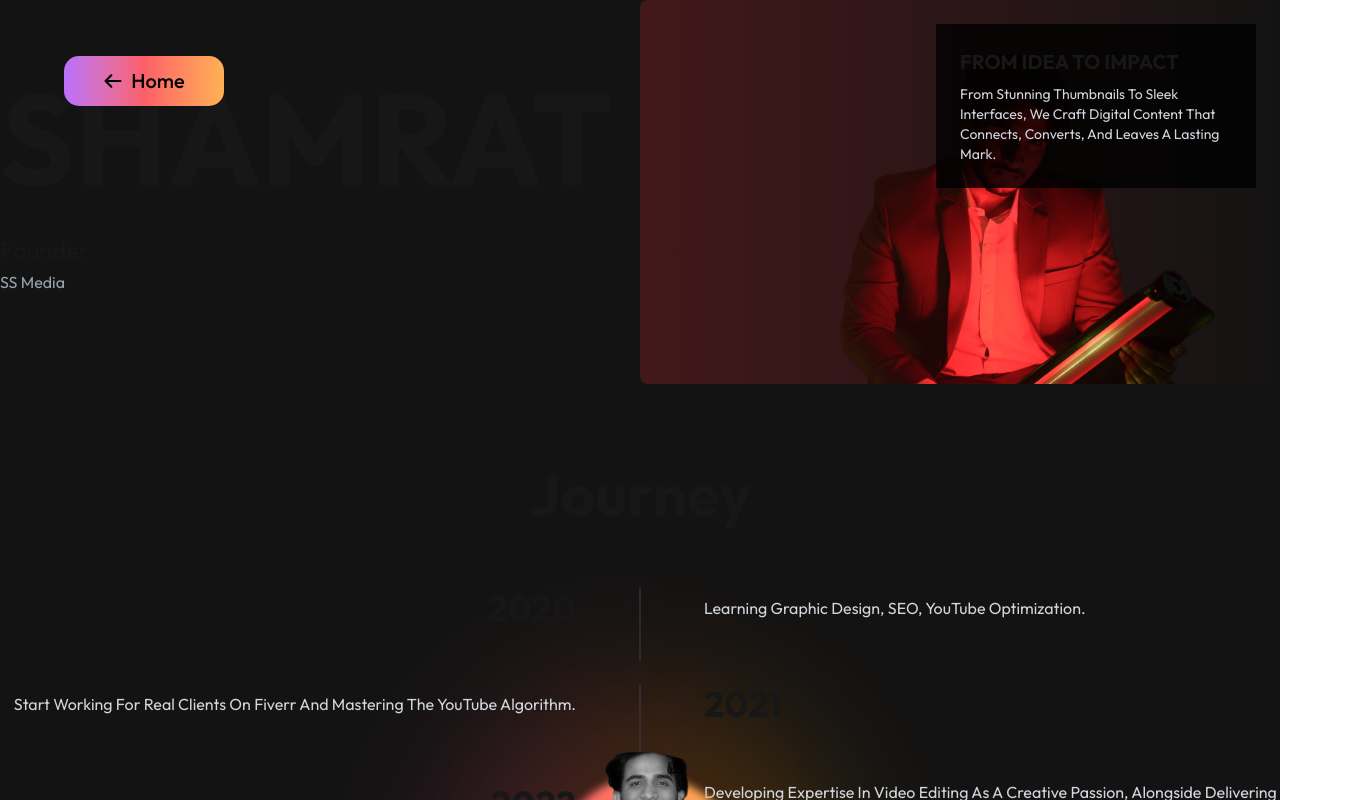
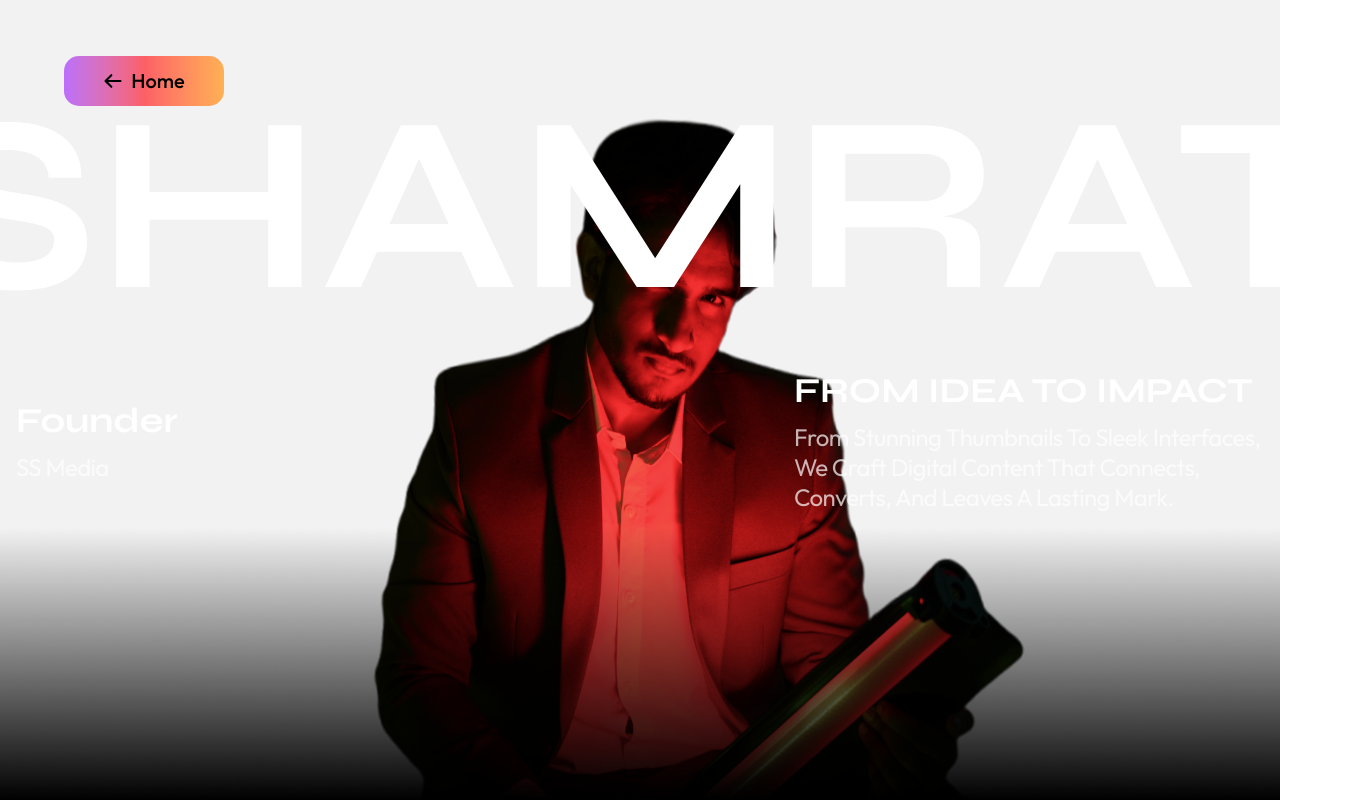
Before and after one commit to MoyasiGinko/SS-Media-website, a Next.js app: page /about-us in a window 1280 px wide. Shown: the top 800 px of the page, 1357 px wide, since content can reach past the window. Built offline with nearby package versions, Linux system fonts and the light colour scheme.

Commit message:
hero section

```diff
--- a/app/(pages)/about-us/page.tsx
+++ b/app/(pages)/about-us/page.tsx
@@ -5,7 +5,7 @@ import React from "react";
 
 export default function Page() {
   return (
-    <div className="bg-[#141313]">
+    <div className="bg-transparent">
       <AboutHero />
       <Journey />
       <OurTeam />
--- a/components/about-us/hero/AboutHero.tsx
+++ b/components/about-us/hero/AboutHero.tsx
@@ -3,31 +3,49 @@ import Image from "next/image";
 
 const AboutHero: React.FC = () => {
   return (
-    <section className="flex flex-col lg:flex-row items-center mb-20">
-      <div className="w-full lg:w-1/2 mb-10 lg:mb-0">
-        <h1 className="text-7xl md:text-9xl font-bold mb-8">SHAMRAT</h1>
-        <div className="mb-4">
-          <h2 className="text-2xl font-medium mb-1">Founder</h2>
-          <p className="text-gray-400">SS Media</p>
-        </div>
-      </div>
-      <div className="w-full lg:w-1/2 relative">
-        <div className="relative h-96 w-full overflow-hidden rounded-lg">
-          <div className="absolute inset-0 bg-gradient-to-r from-red-500/20 to-transparent z-10"></div>
+    <section
+      className="relative max-h-[1024px] flex items-center justify-center text-white"
+      style={{ height: "100vh" }}
+    >
+      {/* Background Image */}
+      <div className="absolute inset-0 -z-10">
         <Image
           src="/images/team/hero.png"
           alt="Founder"
           layout="fill"
-            objectFit="cover"
-            className="z-0"
+          className="fixed object-fit cover"
         />
+        <div className="absolute inset-0 bg-black/5"></div>
       </div>
-        <div className="absolute top-6 right-6 bg-black/80 p-6 max-w-xs z-20">
-          <h3 className="text-xl font-bold mb-2">FROM IDEA TO IMPACT</h3>
-          <p className="text-sm text-gray-300">
+
+      {/* Content */}
+      <div className="container mx-auto px-4 text-center lg:text-left">
+        {/* Centered Name and Title */}
+        <div className="absolute top-[144px] left-1/2 transform -translate-x-1/2 text-center">
+          <h1 className="text-7xl md:text-[250px] leading-[125px] syne-unique max-w-[1433px] font-bold mb-4">
+            SHAMRAT
+          </h1>
+        </div>
+
+        {/* Side Texts */}
+        <div className="flex justify-between items-center mt-20">
+          <div className="max-w-sm">
+            <h2 className="text-2xl max-w-[470px] md:text-[35px] font-bold syne-unique mb-2">
+              Founder
+            </h2>
+            <p className="text-[24px] leading-tight tracking-tight text-white/70">
+              SS Media
+            </p>
+          </div>
+          <div className="max-w-[470px] text-left">
+            <h2 className="text-2xl max-w-[470px] md:text-[35px] font-bold syne-unique mb-2">
+              FROM IDEA TO IMPACT
+            </h2>
+            <p className="text-[24px] leading-tight tracking-tight text-white/70">
               From Stunning Thumbnails To Sleek Interfaces, We Craft Digital
               Content That Connects, Converts, And Leaves A Lasting Mark.
             </p>
+          </div>
         </div>
       </div>
     </section>
```
Also changed, not shown: public/images/team/hero.png, public/images/team/hover1.png (added). Lines whose indentation alone changed are shown as unchanged.
